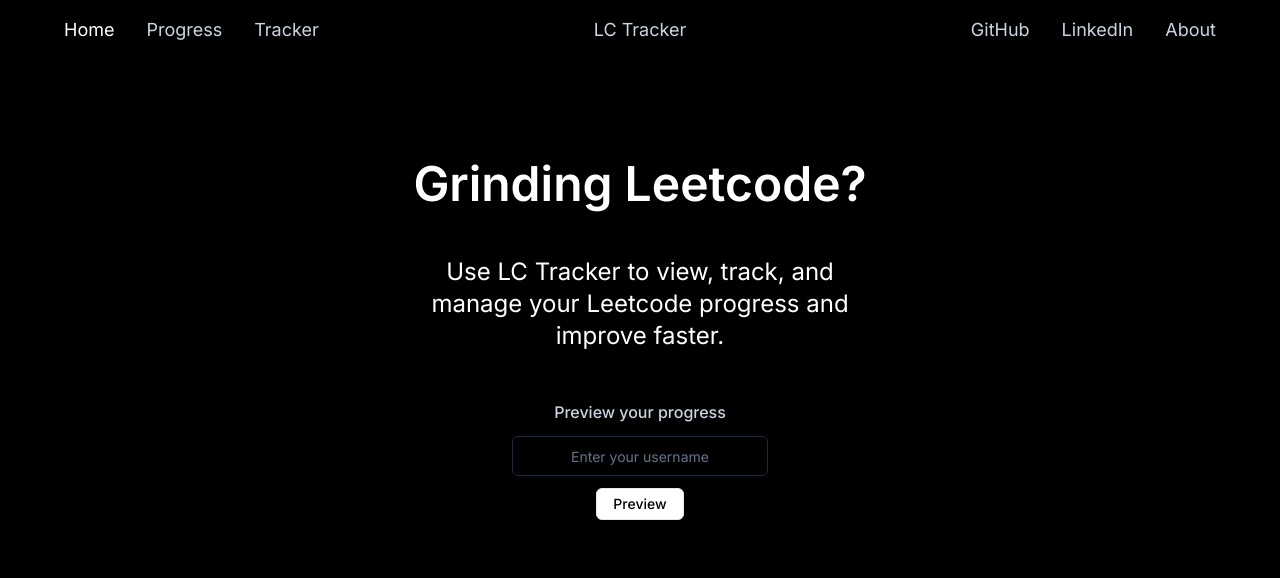
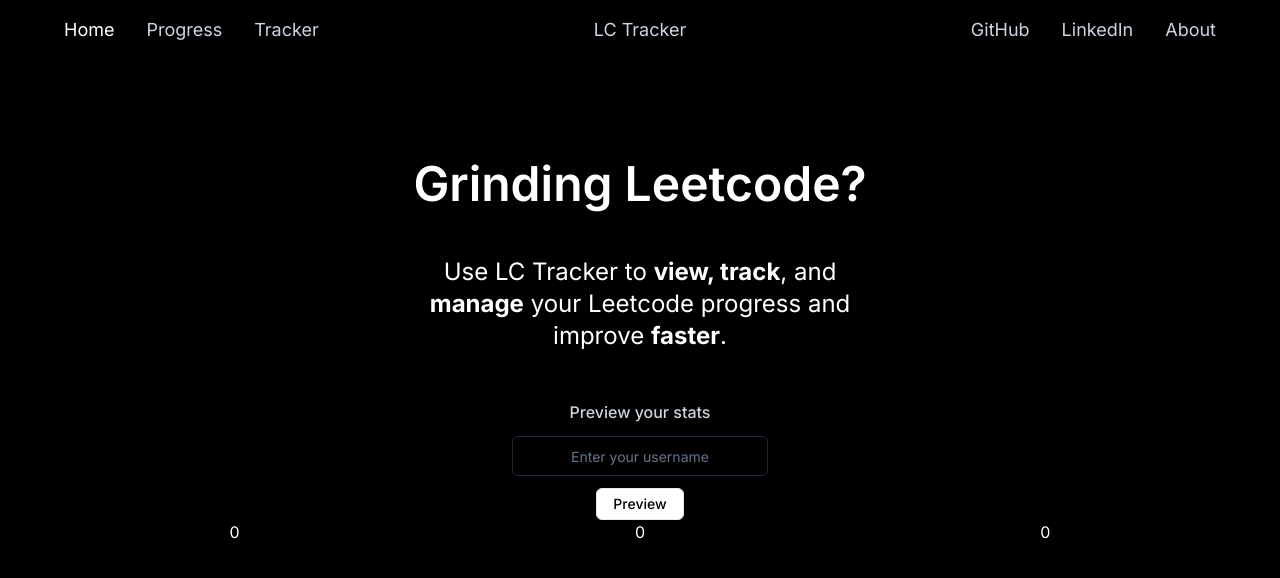
Before and after one commit to alex-yng/lctracker, a Next.js app: page / in a window 1280 px wide. Shown: the top 578 px of the page. Built offline with nearby package versions, Linux system fonts and the light colour scheme.

Commit message:
dev: added data fetching lc api

```diff
--- a/components/home/Hero.tsx
+++ b/components/home/Hero.tsx
@@ -1,31 +1,60 @@
+"use client";
+
 import { Label } from "@/components/ui/label";
 import { Input } from "@/components/ui/input";
 import { Button } from "@/components/ui/button";
+import { useState } from "react";
+import fetchStats from "@/lib/fetchStats";
 
 const Hero = () => {
+  const [username, setUsername] = useState("");
+  const [easys, setEasys] = useState(0);
+  const [mediums, setMediums] = useState(0);
+  const [hards, setHards] = useState(0);
+
+  const previewStats = async () => {
+    let data = await fetchStats(username, "solved");
+    setEasys(data.easySolved);
+    setMediums(data.mediumSolved);
+    setHards(data.hardSolved);
+  };
+
   return (
-    <div className='flex flex-col items-center gap-12'>
+    // Hero section
+    <section>
+      <div className='container flex flex-col items-center gap-12'>
         <h1 className=' text-5xl font-semibold text-center text-white'>
           Grinding Leetcode?
         </h1>
         <h2 className='text-2xl max-w-[30ch] text-center text-white'>
-        Use LC Tracker to view, track, and manage your Leetcode progress and
-        improve faster.
+          Use LC Tracker to <strong>view, track</strong>, and{" "}
+          <strong>manage</strong> your Leetcode progress and improve{" "}
+          <strong>faster</strong>.
         </h2>
         <div className='flex flex-col items-center gap-3'>
-        <Label className='text-base text-slate-300'>
-          Preview your progress
-        </Label>
+          <Label className='text-base text-slate-300'>Preview your stats</Label>
           <Input
             className='w-64 bg-black border-slate-800 text-center text-white'
             type='text'
             placeholder='Enter your username'
+            onChange={(e) => setUsername(e.target.value)}
           />
-        <Button variant='outline' className='h-8' asChild>
+          <Button
+            variant='outline'
+            className='h-8'
+            asChild
+            onClick={previewStats}
+          >
             <a href='#preview'>Preview</a>
           </Button>
         </div>
       </div>
+      <div className='container grid grid-cols-3 place-items-center text-white'>
+        <h1>{easys}</h1>
+        <h1>{mediums}</h1>
+        <h1>{hards}</h1>
+      </div>
+    </section>
   );
 };
 
--- /dev/null
+++ b/lib/fetchStats.ts
@@ -0,0 +1,9 @@
+const fetchStats = async (username: string, endpoint = "") => {
+  let path = `https://alfa-leetcode-api.onrender.com/${username}/${endpoint}`;
+
+  const res = await fetch(path);
+  const data = await res.json();
+  return data;
+};
+
+export default fetchStats;
```
Lines whose indentation alone changed are shown as unchanged.
